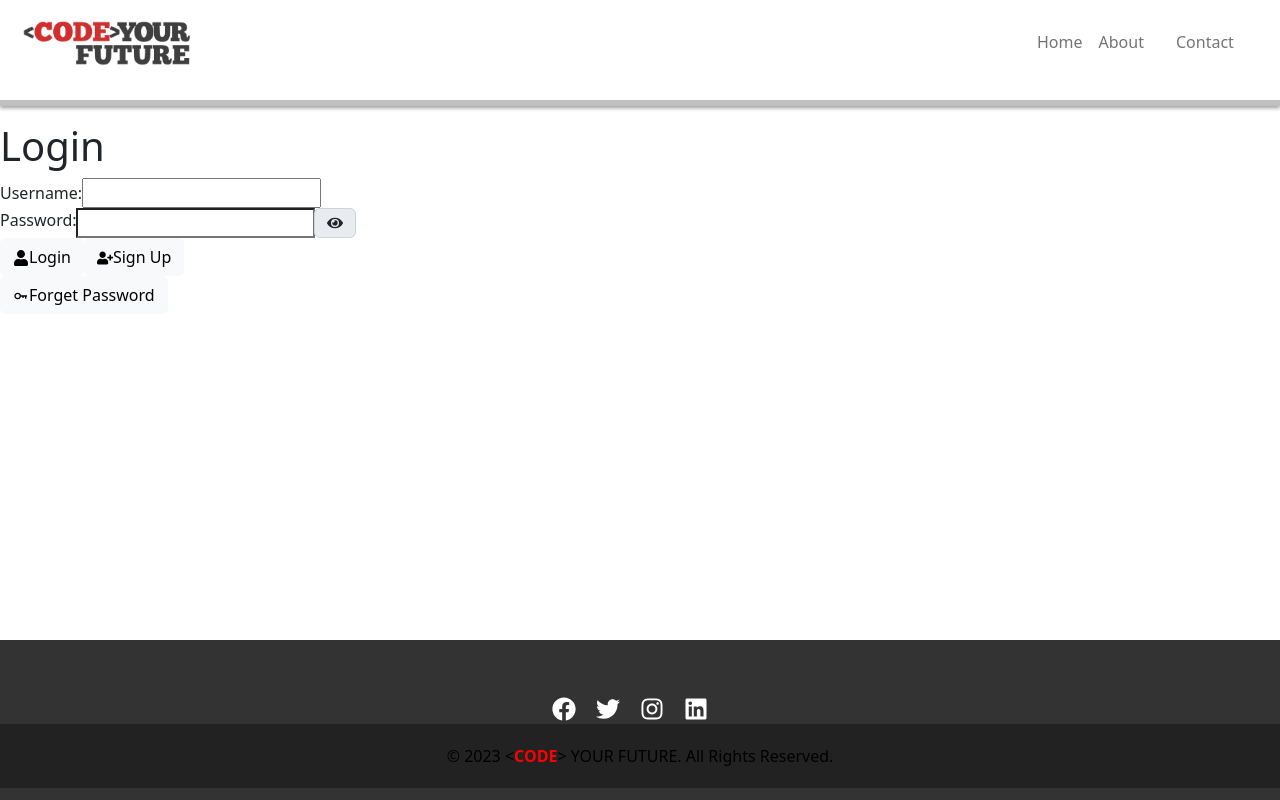
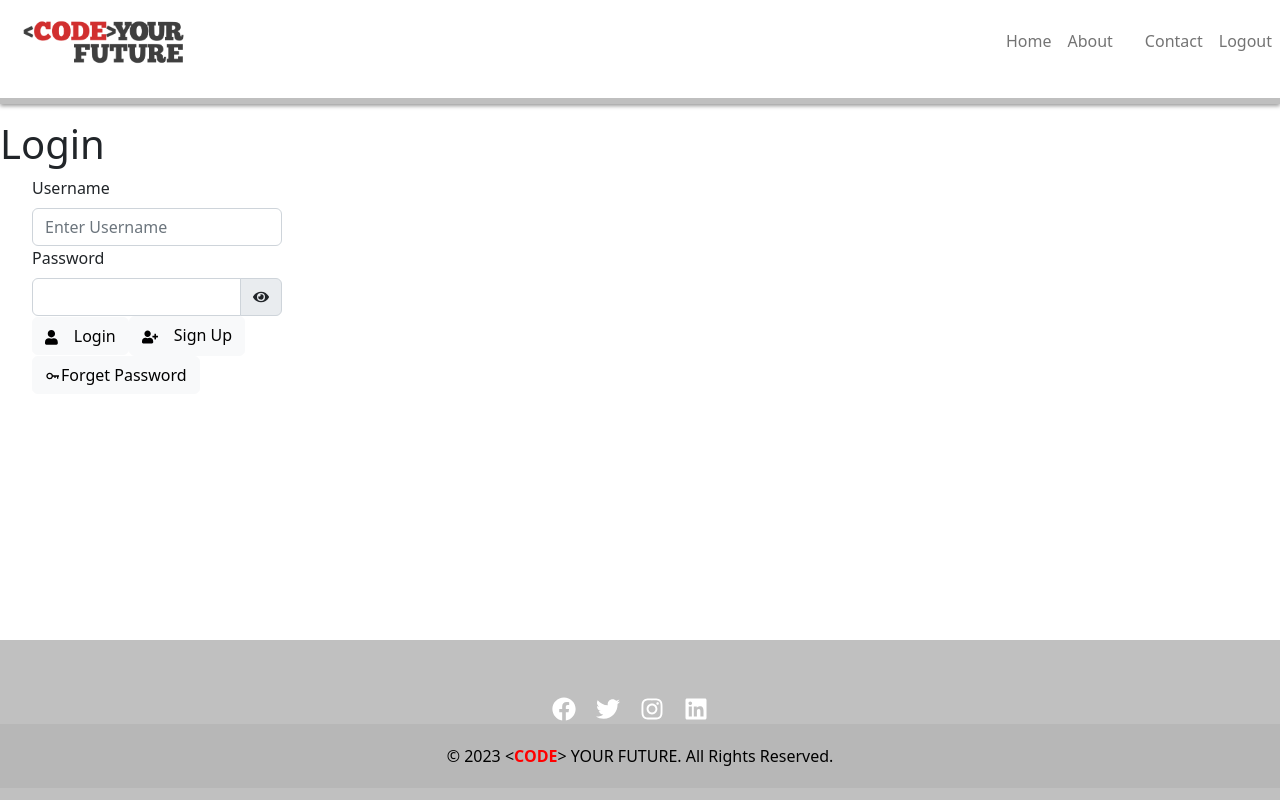
Before and after one commit to kawaMANMI/wm4_3_Final_Project, a React (Create React App) app in the folder client/: page / in a window 1280 px wide. Built offline with nearby package versions, Linux system fonts and the light colour scheme.

Commit message:
Signup modifed+ some more work on forget password

```diff
--- a/client/src/pages/Footer.css
+++ b/client/src/pages/Footer.css
@@ -4,7 +4,7 @@
 	bottom: 0;
 	width: 100%;
 	height: 50px; /* Set the height of the footer */
-	background-color: #333;
+	background-color: #c0c0c0;
 	text-align: center;
 	color: #fff;
 	padding: 40px 0;
@@ -25,7 +25,7 @@
 }
 
 .footer-bottom {
-	background-color: #222;
+	background-color: #b7b7b7;
 	padding: 20px 0;
 	text-align: center;
 	margin-top: auto;
--- a/client/src/pages/Footer.js
+++ b/client/src/pages/Footer.js
@@ -9,16 +9,16 @@ function Footer() {
 			<Container>
 				<div className="d-flex justify-content-center align-items-center">
 					<div className="social-icons">
-						<a href="https://www.linkedin.com/in/kawa-manmi-5244ab53/">
+						<a href="https://www.facebook.com/codeyourfuture.io/?locale=en_GB">
 							<FaFacebook />
 						</a>
-						<a href="https://www.linkedin.com/in/kawa-manmi-5244ab53/">
+						<a href="https://twitter.com/CodeYourFuture">
 							<FaTwitter />
 						</a>
-						<a href="https://www.linkedin.com/in/kawa-manmi-5244ab53/">
+						<a href="https://twitter.com/CodeYourFuture">
 							<FaInstagram />
 						</a>
-						<a href="https://www.linkedin.com/in/kawa-manmi-5244ab53/">
+						<a href="https://www.linkedin.com/company/codeyourfuture/">
 							<FaLinkedin />
 						</a>
 					</div>
--- a/client/src/pages/Header.js
+++ b/client/src/pages/Header.js
@@ -5,6 +5,10 @@ import logo from "./logo_cyf.png";
 
 function Header() {
 	const name = sessionStorage.getItem("name");
+	const handleLogout = () => {
+		// clear any session-related data or cookies
+		history.push("/");
+	};
 	return (
 		<div className="header-container">
 			{" "}
@@ -21,8 +25,13 @@ function Header() {
 					<Nav className="ml-auto">
 						<Nav.Link href="/">Home</Nav.Link>
 						<Nav.Link href="/about">About</Nav.Link>
-						<Nav.Link href="/services">{name}</Nav.Link>
+						<Nav.Link href="/Name">{name}</Nav.Link>
 						<Nav.Link href="/contact">Contact</Nav.Link>
+						{name !== "" || name !== null ? (
+							<Nav.Link href="/" onClick={handleLogout}>
+								Logout
+							</Nav.Link>
+						) : null}
 					</Nav>
 				</Navbar.Collapse>
 			</Navbar>
--- a/client/src/pages/Login.js
+++ b/client/src/pages/Login.js
@@ -1,6 +1,6 @@
 import React, { useState } from "react";
 import { useNavigate } from "react-router-dom";
-import Button from "react-bootstrap/Button";
+import { Button, Form } from "react-bootstrap";
 // import Form from "react-bootstrap/Form";
 import axios from "axios";
 import SignupForm from "./SignupForm";
@@ -9,7 +9,7 @@ import { FaUser } from "react-icons/fa";
 import { FaUserPlus } from "react-icons/fa";
 import { BiKey } from "react-icons/bi";
 import { FaEye, FaEyeSlash } from "react-icons/fa";
-// import "./loginSignUp.css";
+import "./loginSignUp.css";
 
 export function Login() {
 	const navigate = useNavigate();
@@ -70,25 +70,29 @@ export function Login() {
 	};
 
 	return (
+		<div className="bodyLoginComponent">
 		<form onSubmit={handleSubmit}>
-			<div className="form-group">
-				<label htmlFor="username">Username:</label>
-				<input
+			<Form.Group className="custom-input">
+				<Form.Label htmlFor="username">Username</Form.Label>
+				<Form.Control
 					type="text"
+					placeholder="Enter Username"
+					value={username}
 					id="username"
 					onChange={(event) => setUsername(event.target.value)}
+					required
 				/>
-			</div>
-			<div className="form-group">
+			</Form.Group>
+
+			<Form.Group className="custom-input">
+				<Form.Label htmlFor="password">Password</Form.Label>
 				<div className="input-group">
-					<label htmlFor="password">Password:</label>
-					<input
+					<Form.Control
 						type={isPasswordVisible ? "text" : "password"}
 						id="password"
 						value={password}
 						onChange={(event) => setPassword(event.target.value)}
 					/>
-					<div className="input-group-append">
 					<div
 						className="input-group-text password-toggle-icon"
 						onClick={togglePasswordVisibility}
@@ -103,8 +107,8 @@ export function Login() {
 						{isPasswordVisible ? <FaEyeSlash /> : <FaEye />}
 					</div>
 				</div>
-				</div>
-			</div>
+			</Form.Group>
+
 			<Button className="btn btn-light" type="submit">
 				<FaUser className="login-icon" />
 				<span className="login-text">Login</span>
@@ -128,6 +132,7 @@ export function Login() {
 				<ForgetPasswordFrom onDismiss={handleForgetPasswordFormDismiss} />
 			) : null}
 		</form>
+		</div>
 	);
 }
 
--- a/client/src/pages/SignupForm.js
+++ b/client/src/pages/SignupForm.js
@@ -9,6 +9,9 @@ function SignupForm(props) {
 	const [roleValue, setRoleValue] = useState("");
 	const [regionValue, setRegionValue] = useState("");
 	const [password, setPassword] = useState("");
+	const [confirmPassword, setConfirmPassword] = useState("");
+	const [confirmPasswordError, setConfirmPasswordError] = useState("");
+
 	const [regions, setRegions] = useState([]);
 	const [classes, setClasses] = useState([]);
 	const [allClasses, setAllClasses] = useState([]);
@@ -57,6 +60,18 @@ function SignupForm(props) {
 	const handlePasswordChange = (event) => {
 		setPassword(event.target.value);
 	};
+
+	const handleConfirmPassword = (event) => {
+		const value = event.target.value;
+		setConfirmPassword(value);
+
+		if (value !== password) {
+			setConfirmPasswordError("Passwords do not match");
+		} else {
+			setConfirmPasswordError("");
+		}
+	};
+
 	let responseData;
 	const handleSubmit = async (event) => {
 		event.preventDefault();
@@ -76,6 +91,7 @@ function SignupForm(props) {
 				.then((response) => {
 					responseData = response.data;
 					alert(responseData);
+					// handleDismiss()
 				});
 			// handle the response from the server
 		} catch (error) {
@@ -181,7 +197,26 @@ function SignupForm(props) {
 						/>
 					</Form.Group>
 
-					<Button variant="primary" type="submit">
+					<Form.Group className="mb-3" controlId="formBasicPassword">
+						<Form.Label>Confirm Password</Form.Label>
+						<Form.Control
+							type="password"
+							placeholder="Password"
+							value={confirmPassword}
+							onChange={handleConfirmPassword}
+						/>
+						{confirmPasswordError && (
+							<Form.Text className="text-danger">
+								{confirmPasswordError}
+							</Form.Text>
+						)}
+					</Form.Group>
+
+					<Button
+						variant="primary"
+						type="submit"
+						disabled={confirmPassword !== password}
+					>
 						Sign Up
 					</Button>
 					<Button variant="primary" onClick={handleDismiss} className="ms-2">
--- a/client/src/pages/loginSignUp.css
+++ b/client/src/pages/loginSignUp.css
@@ -1,3 +1,6 @@
+.bodyLoginComponent{
+	padding-left: 2rem;
+}
 .login-icon {
 	margin-right: 0.5rem;
 	padding-right: 0.5rem;
@@ -23,3 +26,8 @@
 	border-color: #ced4da;
 	box-shadow: none;
 }
+
+
+.custom-input {
+	width: 20%;
+  }
--- a/package.json
+++ b/package.json
@@ -80,6 +80,7 @@
 		"color": "^4.2.3",
 		"cookie-session": "^2.0.0",
 		"crypto": "^1.0.1",
+		"dom-serializer": "^2.0.0",
 		"dotenv": "^16.0.3",
 		"express": "^4.18.2",
 		"helmet": "^6.0.1",
```
Also changed, not shown: client/src/pages/Home.css (line endings or trailing spaces), 2 other files (tests, documents, lock files or other folders). Lines whose indentation alone changed are shown as unchanged.
